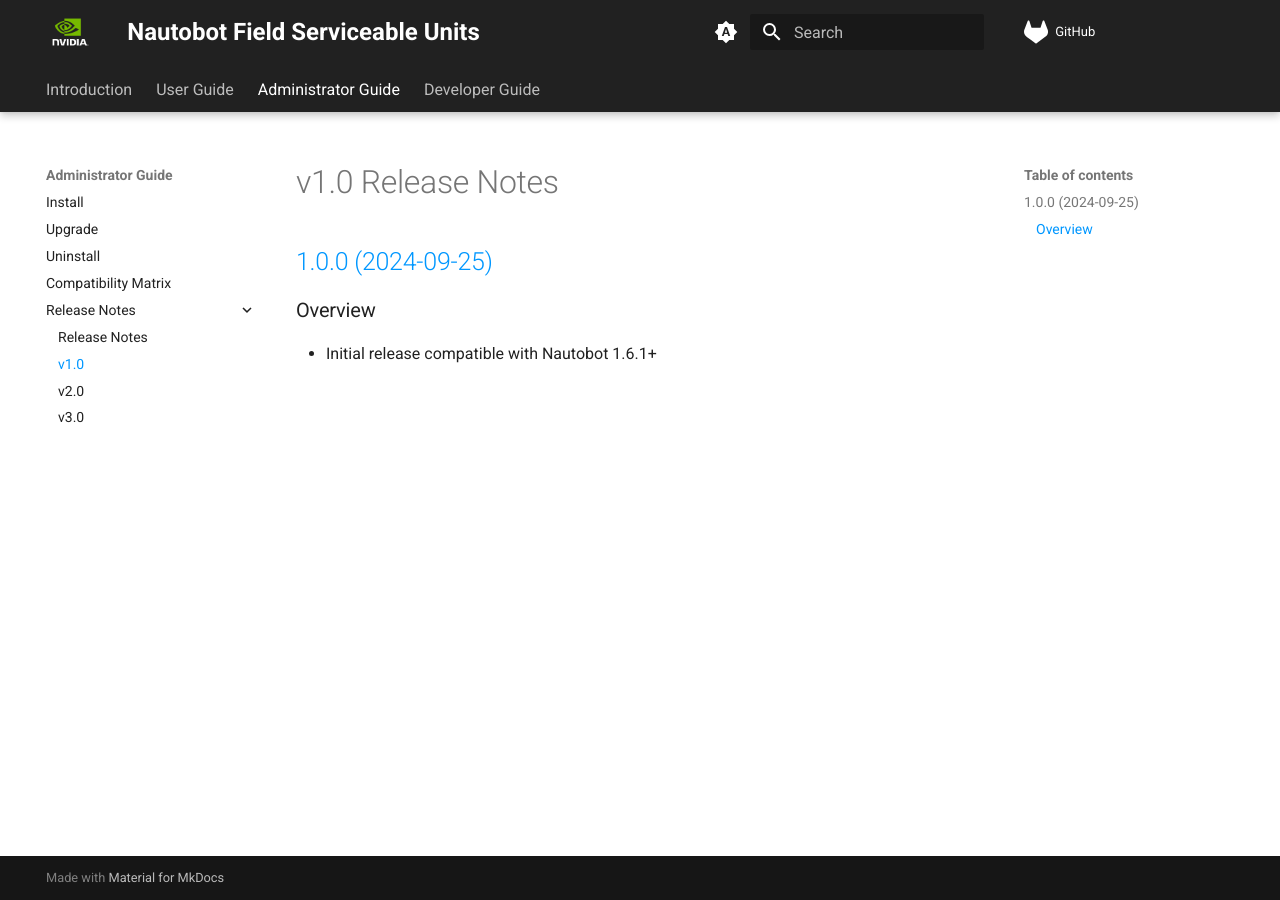
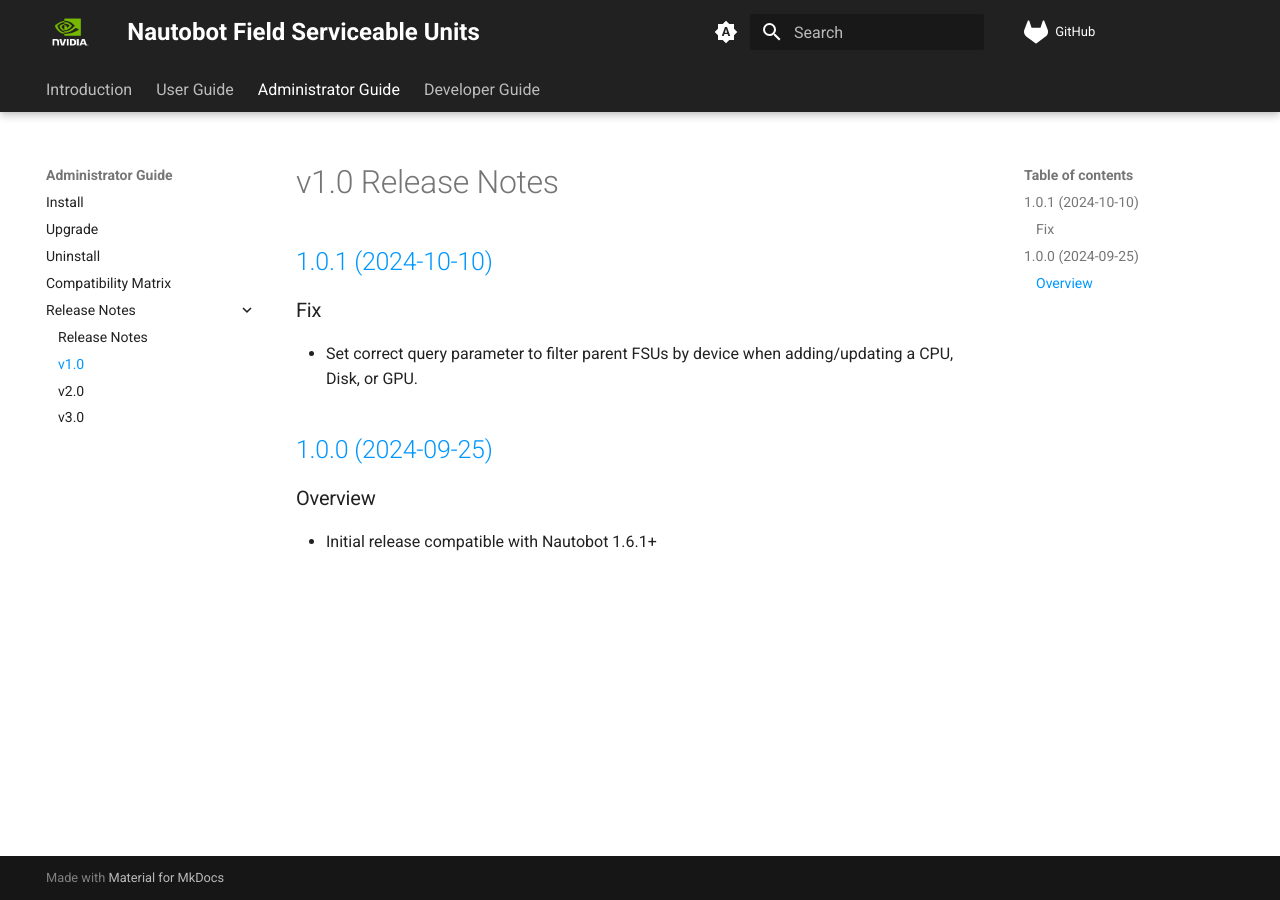
Before and after one commit to NVIDIA/nautobot-app-fsus, an MkDocs documentation site: the page built from docs/admin/release_notes/version_1.0.md, in a window 1280 px wide. Built offline with MkDocs 1.6.1 and Material for MkDocs 9.7.7, drawn with Linux system fonts in a browser that asks for light colours; comment, search, counter and statistics services are not loaded.

Commit message:
Set version and update release notes for v3.0.1
Signed-off-by: Mark Troyer <mtroyer@nvidia.com>

```diff
--- a/docs/admin/release_notes/version_1.0.md
+++ b/docs/admin/release_notes/version_1.0.md
@@ -1,4 +1,10 @@
 # v1.0 Release Notes
+
+## [1.0.1 (2024-10-10)](https://github.com/NVIDIA/nautobot-app-fsus/releases/tag/v1.0.1)
+
+### Fix
+
+- Set correct query parameter to filter parent FSUs by device when adding/updating a CPU, Disk, or GPU.
 
 ## [1.0.0 (2024-09-25)](https://github.com/NVIDIA/nautobot-app-fsus/releases/tag/v1.0.0)
 
--- a/pyproject.toml
+++ b/pyproject.toml
@@ -1,6 +1,6 @@
 [tool.poetry]
 name = "nautobot-fsus"
-version = "3.0.1a0"
+version = "3.0.1"
 description = "Field Serviceable Units for Nautobot"
 authors = ["Mark Troyer <mtroyer@nvidia.com>"]
 maintainers = ["Mark Troyer <mtroyer@nvidia.com>"]
```
Also changed, not shown: docs/admin/release_notes/version_2.0.md (+6 -0 lines), docs/admin/release_notes/version_3.0.md (+6 -0 lines).
